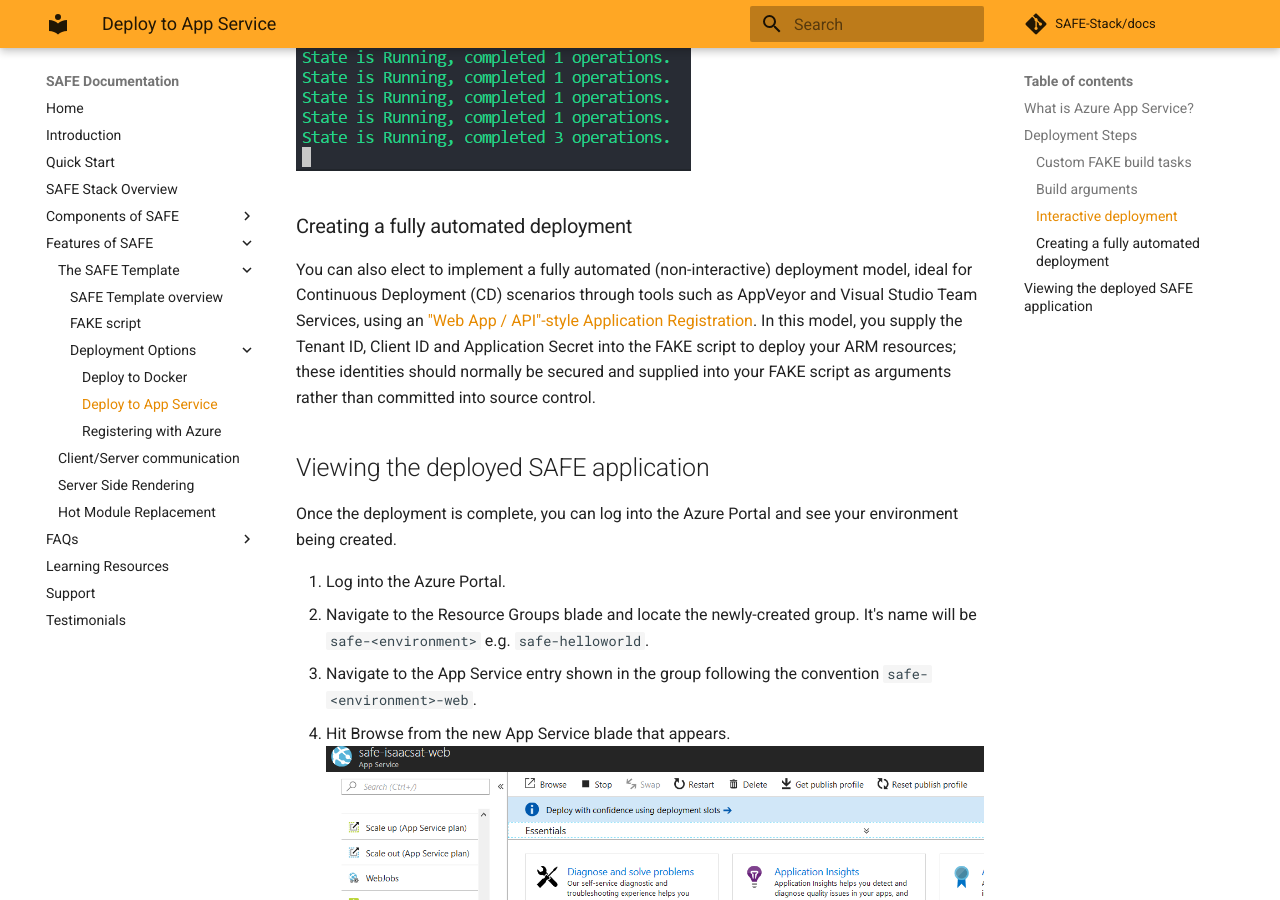
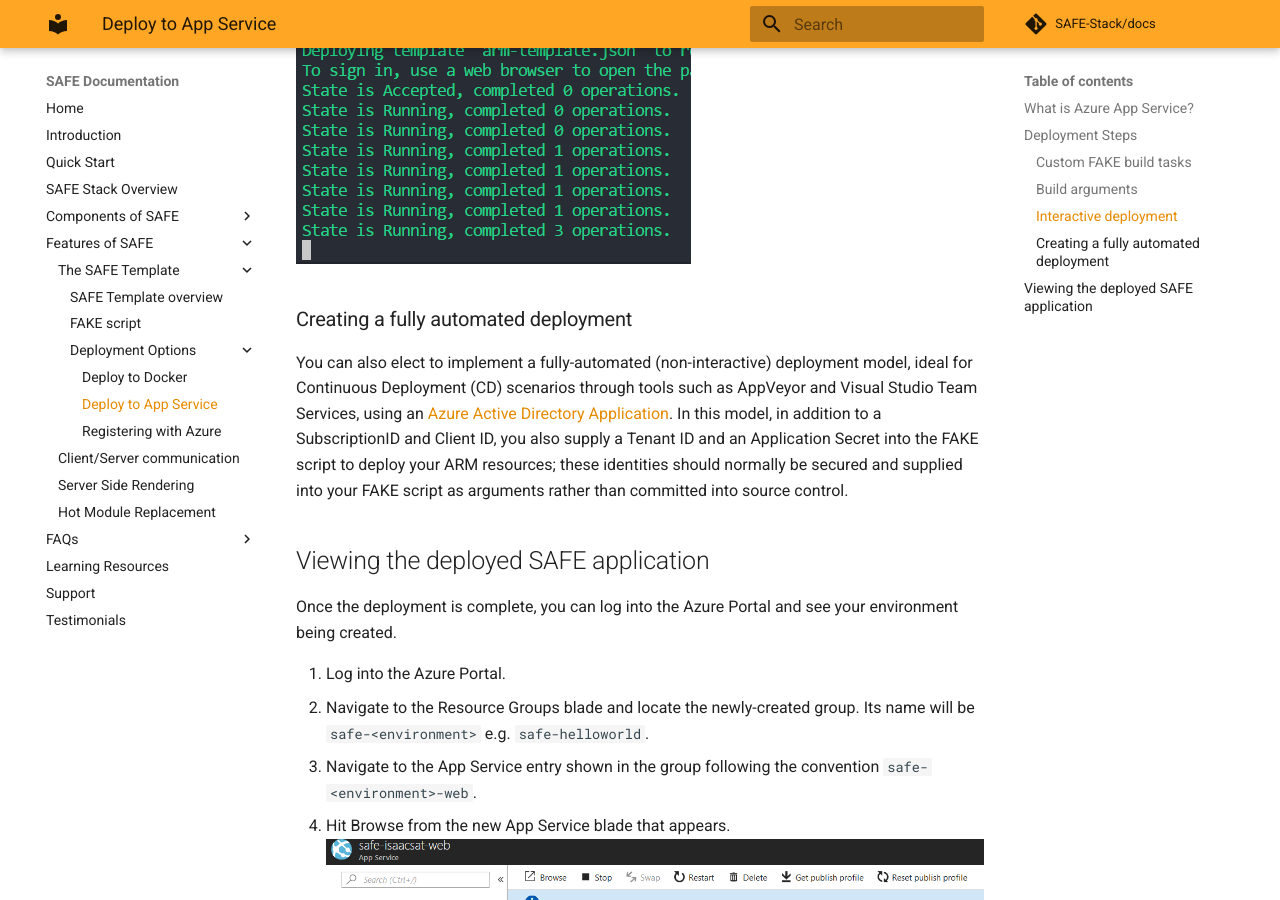
Before and after one commit to SAFE-Stack/docs, an MkDocs documentation site: the page built from docs/template-appservice.md, in a window 1280 px wide and 900 px high, scrolled down 2349 px. Built offline with MkDocs 1.6.1 and Material for MkDocs 9.7.7, drawn with Linux system fonts in a browser that asks for light colours; comment, search, counter and statistics services are not loaded; old or Windows-style settings are respelled for this version of MkDocs; some of the changed text lies outside the part shown.

Commit message:
Final changes to docs

````diff
--- a/docs/template-appservice.md
+++ b/docs/template-appservice.md
@@ -1,21 +1,27 @@
 The SAFE template has the ability to deploy to Azure's [App Service](https://azure.microsoft.com/en-us/services/app-service/) with minimum effort.
 
 ## What is Azure App Service?
+
 The Azure App Service allows you to quickly build, deploy, and scale enterprise-grade web, mobile, and API apps running on any platform whilst meeting rigorous performance, scalability, security and compliance requirements using a fully-managed platform to perform infrastructure maintenance.
 
 It comes in a number of pricing plans, including a free option and has options for scale-up, scale-out, turn-key authentication as well as powerful monitoring capabilities. It is compatible with many runtimes and includes excellent support for both .NET Framework and .NET Core.
 
 ## Deployment Steps
-In order to deploy your SAFE application to the App Service, you must have first created an [Azure Account](template-azure-registration/#creating-an-azure-account), selected a [Subscription ID](template-azure-registration/#selecting-the-subscription) and created an associated [App Registration](template-azure-registration/#creating-an-app-registration).
+
+In order to deploy your SAFE application to the App Service, you must have first created an [Azure Account](template-azure-registration/#creating-an-azure-account), selected a [Subscription ID](template-azure-registration/#selecting-a-subscription) and created an associated [App Registration](template-azure-registration/#creating-an-app-registration).
 
 ### Custom FAKE build tasks
+
 The Azure variant of the SAFE template adds the following extra build stages:
 
 1. **Bundle** - Runs after the standard Build step. It combines the outputs of the Client and Server application into a single folder.
 1. **ArmTemplate** - Deploys an Azure Resource Manager template containing an entire environment as required by the SAFE application.
 1. **AppService** - Zips up the bundled folder and deploys it into the created environment.
 
+*Note: There is a known issue that currently the FAKE script may sometimes fail the first time you run it with [this error](https://github.com/SAFE-Stack/SAFE-template/pull/65#issuecomment-385619990). If this occurs, simply open the FAKE script in your favourite editor, add a new line anywhere in the script, save and re-run. We're looking to fix this as soon as possible!*
+
 ### Build arguments
+
 Deploying your application through FAKE is relatively simple. Use the following command:
 ```
 build appservice
@@ -36,6 +42,7 @@
 Note that you can also modify the FAKE script and embed both the `subscriptionId` and `clientId` values directly in the script and commit into source control. This is completely safe to do as the Client ID is not sufficient on its own to authenticate into Azure (see below).
 
 ### Interactive deployment
+
 When running the build script, you will need to interactively authenticate with Azure in order to deploy the ARM template. During the FAKE script, you will see the following midway through the build cycle:
 
 ![](img/deploy-appservice-5.png)
@@ -49,13 +56,15 @@
 ![](img/deploy-appservice-7.png)
 
 ### Creating a fully automated deployment
-You can also elect to implement a fully automated (non-interactive) deployment model, ideal for Continuous Deployment (CD) scenarios through tools such as AppVeyor and Visual Studio Team Services, using an ["Web App / API"-style Application Registration](https://docs.microsoft.com/en-us/azure/azure-resource-manager/resource-group-create-service-principal-portal). In this model, you supply the Tenant ID, Client ID and Application Secret into the FAKE script to deploy your ARM resources; these identities should normally be secured and supplied into your FAKE script as arguments rather than committed into source control.
+
+You can also elect to implement a fully-automated (non-interactive) deployment model, ideal for Continuous Deployment (CD) scenarios through tools such as AppVeyor and Visual Studio Team Services, using an [Azure Active Directory Application](https://docs.microsoft.com/en-us/azure/azure-resource-manager/resource-group-create-service-principal-portal#create-an-azure-active-directory-application). In this model, in addition to a SubscriptionID and Client ID, you also supply a Tenant ID and an Application Secret into the FAKE script to deploy your ARM resources; these identities should normally be secured and supplied into your FAKE script as arguments rather than committed into source control.
 
 ## Viewing the deployed SAFE application
+
 Once the deployment is complete, you can log into the Azure Portal and see your environment being created.
 
 1. Log into the Azure Portal.
-1. Navigate to the Resource Groups blade and locate the newly-created group. It's name will be `safe-<environment>` e.g. `safe-helloworld`.
+1. Navigate to the Resource Groups blade and locate the newly-created group. Its name will be `safe-<environment>` e.g. `safe-helloworld`.
 1. Navigate to the App Service entry shown in the group following the convention `safe-<environment>-web`.
 1. Hit Browse from the new App Service blade that appears.
 ![](img/deploy-appservice-8.png)
````
Also changed, not shown: docs/template-azure-registration.md (+3 -1 lines), docs/template-docker.md (+3 -1 lines).
